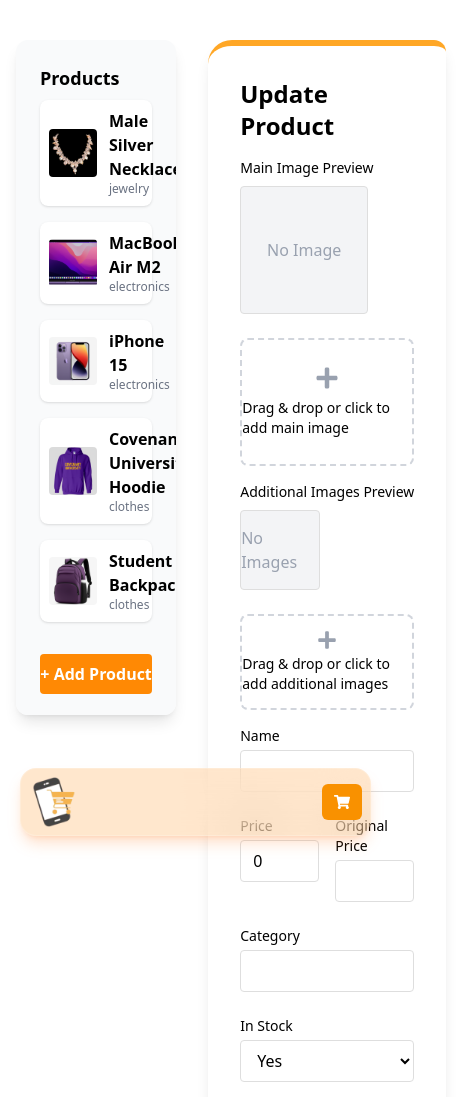
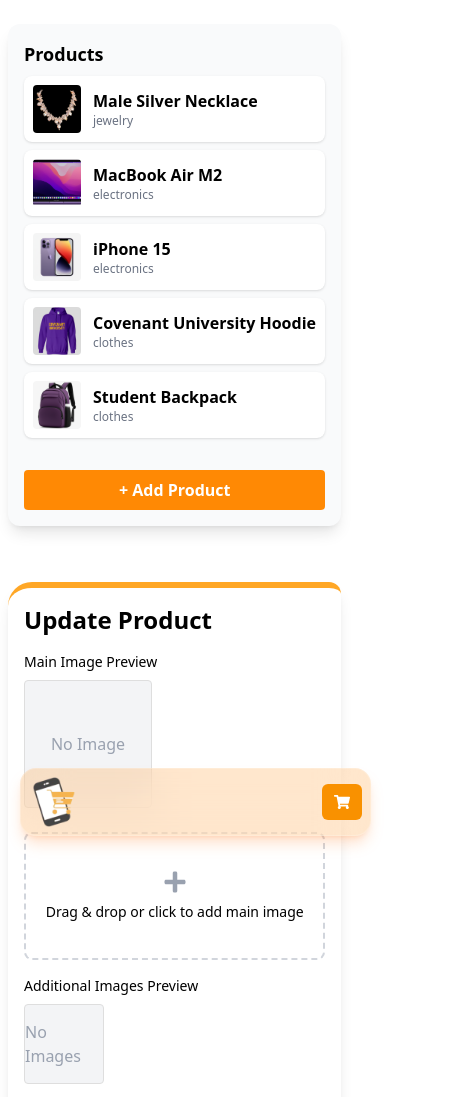
Before and after one commit to Prince-The-Billionaire/shop_cu, a Next.js app: page /admin in a window 390 px wide. Shown: the top 1097 px of the page, 462 px wide, since content can reach past the window. Built offline with nearby package versions, Linux system fonts and the light colour scheme.

Commit message:
new game

```diff
--- a/app/admin/page.tsx
+++ b/app/admin/page.tsx
@@ -37,17 +37,6 @@ const page = () => {
   const [additionalImagesPreview, setAdditionalImagesPreview] = useState<string[]>([]);
   const [selectedProduct, setSelectedProduct] = useState(emptyProduct as Product);
   const [isAddMode, setIsAddMode] = useState(false);
-
-//   useEffect(() => {
-//     if (formRef.current) {
-//       gsap.from(formRef.current, {
-//         opacity: 0,
-//         y: 40,
-//         duration: 0.8,
-//         ease: "power2.out",
-//       });
-//     }
-//   }, [selectedProduct, isAddMode]);
 
   // Preview for main image
   useEffect(() => {
@@ -126,10 +115,11 @@ const page = () => {
   return (
     <div className="min-h-screen flex bg-white">
       <Header />
-      <main className="flex-1 px-4 md:px-24 py-10 flex gap-8">
-        {/* Dummy products list */}
-        <aside className="w-full max-w-xs bg-gray-50 rounded-xl shadow-lg p-6 space-y-4 overflow-auto h-[80vh]">
+      <main className=" px-2 md:px-24 py-6 flex flex-col-reverse max-md:mb-16 md:flex-row gap-8">
+        {/* Products List - above form on mobile, beside on desktop */}
+        <aside className="w-full md:max-w-xs bg-gray-50 rounded-xl shadow-lg p-4 md:p-6 space-y-4 overflow-auto mb-6 md:mb-0 h-auto md:h-[80vh] order-1 md:order-none">
           <h3 className="text-lg font-bold mb-2 text-black">Products</h3>
+          <div className="flex flex-col gap-2">
             {productsData.slice(0, 5).map((product) => (
               <button
                 key={product.id}
@@ -152,6 +142,7 @@ const page = () => {
                 </div>
               </button>
             ))}
+          </div>
           <button
             type="button"
             className="w-full mt-4 py-2 rounded bg-orange-400 hover:bg-orange-500 text-white font-semibold transition-all duration-200"
@@ -163,7 +154,7 @@ const page = () => {
         {/* Form */}
         <form
           ref={formRef}
-          className="flex-1 max-w-2xl bg-white rounded-xl rounded-l-3xl shadow-lg p-8 space-y-6"
+          className="flex-1 w-full md:w-3xl max-w-3xl mx-auto bg-white rounded-xl rounded-l-3xl shadow-lg p-4 md:p-8 space-y-6"
           style={{ borderTop: `6px solid ${accent}` }}
         >
           <h2 className="text-2xl font-bold text-black mb-4">
@@ -270,7 +261,7 @@ const page = () => {
             />
           </div>
           {/* Price */}
-          <div className="flex gap-4">
+          <div className="flex flex-col md:flex-row gap-4">
             <div className="flex-1">
               <label className="block text-sm font-medium text-black mb-1">Price</label>
               <input
@@ -328,7 +319,7 @@ const page = () => {
             />
           </div>
           {/* Instagram */}
-          <div className="flex gap-4">
+          <div className="flex flex-col md:flex-row gap-4">
             <div className="flex-1">
               <label className="flex items-center gap-2 text-sm font-medium text-black mb-1">
                 <FaInstagram className="text-pink-500" />
```
Lines whose indentation alone changed are shown as unchanged.
